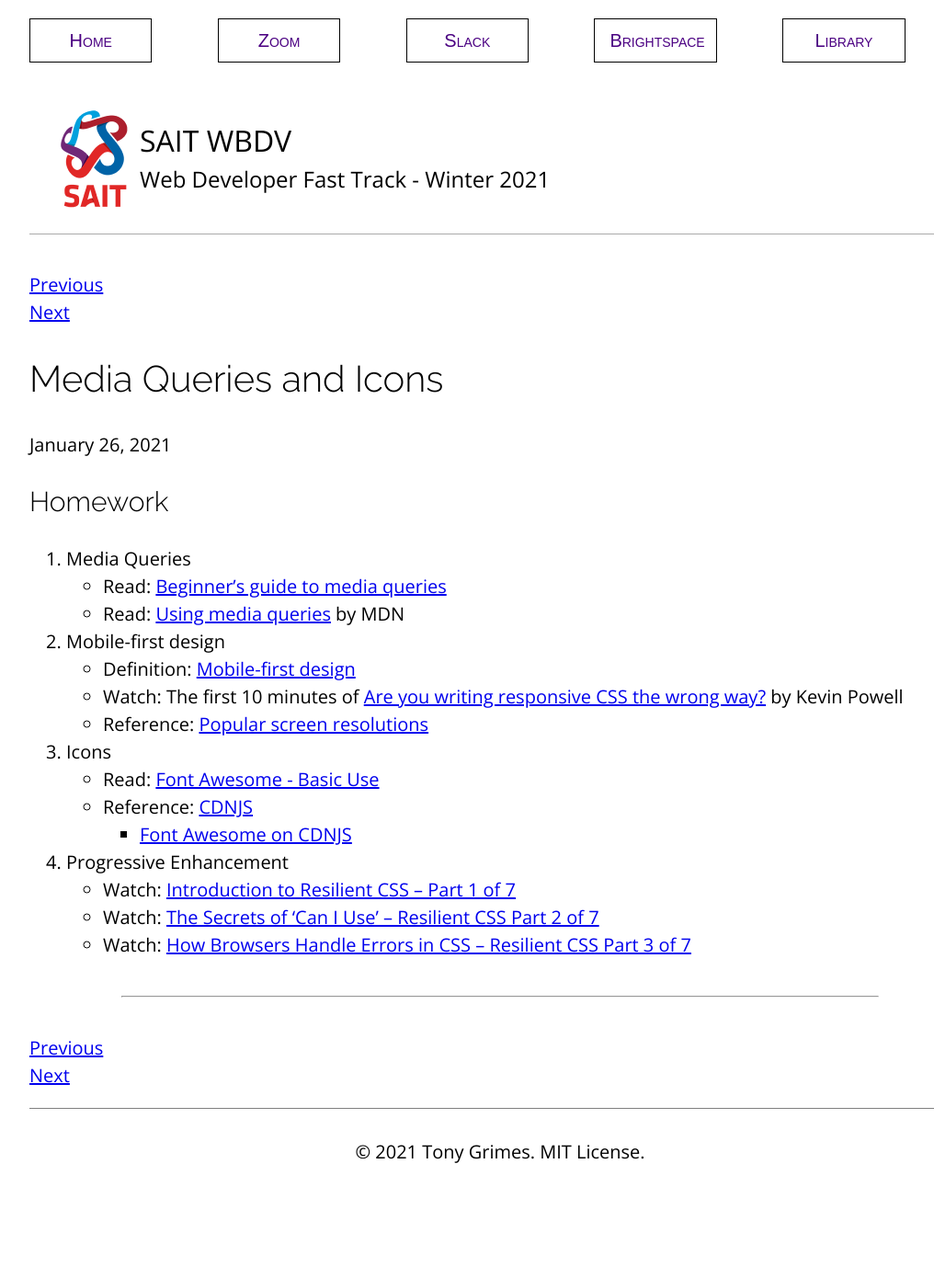
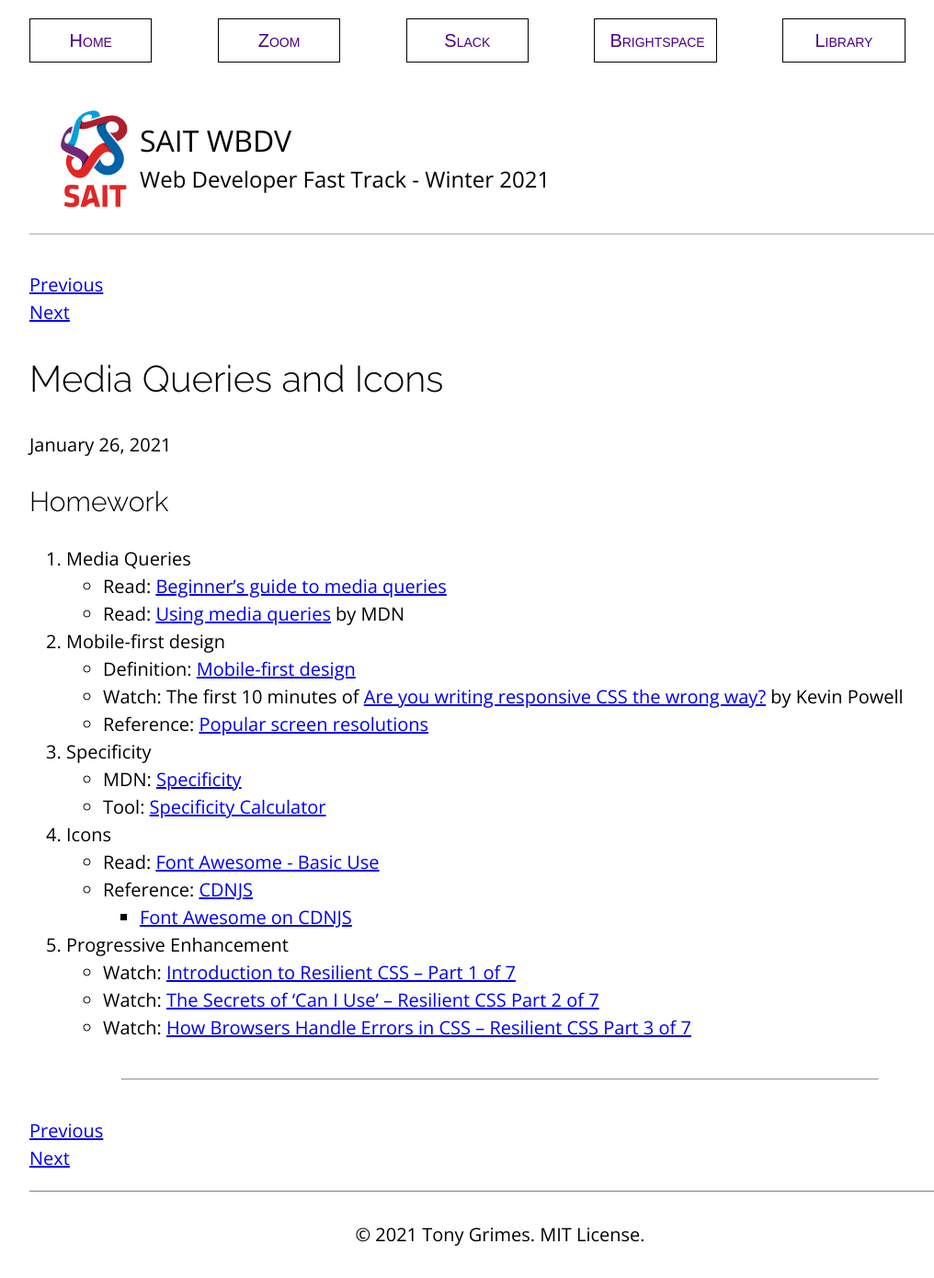
Before and after one commit to sait-wbdv/winter-2021, a Jekyll site: the page built from _posts/2021-01-26-media-queries-icons.md, in a window 1280 px wide. Shown: the whole page at 92% size, without its empty margins (96-1112 px from the left). Built offline with Jekyll 4.4.1, drawn with Linux system fonts in a browser that asks for light colours; nearby versions of some CDN libraries; before the commit the page ends 1300 px from its top, so only the background shows below that; part of the change alters nothing that is shown.

````diff
--- a/_posts/2021-01-26-media-queries-icons.md
+++ b/_posts/2021-01-26-media-queries-icons.md
@@ -12,14 +12,79 @@ categories: cpnt260
     - Definition: [Mobile-first design](https://developer.mozilla.org/en-US/docs/Glossary/Mobile_First)
     - Watch: The first 10 minutes of [Are you writing responsive CSS the wrong way?](https://youtu.be/0ohtVzCSHqs) by Kevin Powell
     - Reference: [Popular screen resolutions](https://mediag.com/blog/popular-screen-resolutions-designing-for-all/)
-3. Icons
+3. Specificity
+    - MDN: [Specificity](https://developer.mozilla.org/en-US/docs/Web/CSS/Specificity)
+    - Tool: [Specificity Calculator](https://specificity.keegan.st/)
+4. Icons
     - Read: [Font Awesome - Basic Use](https://fontawesome.com/how-to-use/on-the-web/referencing-icons/basic-use)
     - Reference: [CDNJS](https://en.wikipedia.org/wiki/Cdnjs)
         - [Font Awesome on CDNJS](https://cdnjs.com/libraries/font-awesome)
-4. Progressive Enhancement
+5. Progressive Enhancement
     - Watch: [Introduction to Resilient CSS – Part 1 of 7](https://youtu.be/u00FY9vADfQ)
     - Watch: [The Secrets of ‘Can I Use’ – Resilient CSS Part 2 of 7](https://youtu.be/WM_cKHH7bZ0)
     - Watch: [How Browsers Handle Errors in CSS – Resilient CSS Part 3 of 7](https://youtu.be/NJjlzxud4_M)
 
+---
+{% comment %}
+
+## 1. Media queries
+### Learning Objectives
+1. Distinguish between mobile-first and desktop-first design patterns.
+2. Inspect the Cascade using the Rules tab in Developer Tools.
+3. Discuss the purpose and function of media queries.
+3. Declare conditional styles using `max-width`.
+4. Declare conditional styles using `min-width`.
+5. Declare conditional styles using `orientation`.
+6. Declare conditional styles using `min-aspect-ratio` and `max-aspect-ratio`.
+
+### Materials
+- Gist: [Desktop-first: `max-width`](https://gist.github.com/acidtone/0f9c31e820f29511fc2671063fd71c58)
+- Gist: [Mobile-first: `min-width`](https://gist.github.com/acidtone/8b22888818aa6f81653ab0858ad4c418)
+- Gist: [Mobile-first: `orientation`](https://gist.github.com/acidtone/6aeb476a3c9bbc9788ce1ebc958b98d1)
+- Gist: [Squarish screens: `aspect-ratio`](https://gist.github.com/acidtone/a361a7a765fedead8e35db1ce698658b)
+
+### Key Takeaways
+1. Use media queries as a last resort. Flexbox and CSS Grid have responsivene features built-in that now replace many of the use cases for media queries.
+2. Media queries are positioned below your other declarations so that they will tend to override those styles.
+3. Position medium-width queries in order of progressing screen width width. Otherwise, some declarations may never trigger.
+    - For mobile first: default -> medium -> large
+    - For desktop first: default -> medium -> small
+4. Although it's optional, it's good practice to include a media type (ex. screen) for each media query in the form:
+
+    ```css
+    @media media-type and (media-feature-rule) {
+      /* Styles here */
+
+    }
+    ```
+5. Instead of targeting common device widths (there are too many devices for this to be effective), change the design at the size where the content starts to break in some way.
+6. Treat layout as an enhancement and aim for a mobile-first design. Start with a simple, single-column design that works for mobile and _then_ begin adding layout features in your media queries for larger screens.
+7. Try using relative widths (`em`, `rem`, `ch`, etc) instead of pixels. This avoids issues with devices that are zoomed in and keeps you focused on your design, not devices.
+8. Avoid using these deprecated media features:
+    - `device-aspect-ratio`
+    - `device-height`
+    - `device-width`
 
 ---
+
+## 2. Font Awesome and CDNJS
+
+---
+
+## Activities
+### 1. Basic responsive navigation
+Refactor your Flexbox navigation from yesterday to make it responsive.
+1. Using a mobile-first method, create a default vertical navigation that will work on mobile devices.
+2. Using a media query for larger screens, make your navigation horizontal. Choose a screen width that makes sense for the width of your navigation.
+
+### 2. Advanced: Hamburger icons
+Refactor your responsive nav above to incorporate a hamburger menu:
+1. Using a mobile-first method, hide your vertical menu (`display: none` is easiest) and replace it with a hamburger menu icon.
+2. Using your media query, replace the hamburger menu icon with your horizontal menu.
+3. Using the [checkbox hack](https://css-tricks.com/the-checkbox-hack/) use CSS to show/hide your vertical menu when the hamburger icon is checked/unchecked.
+
+### 3. Test your skills
+- MDN: [Media Queries and Responsive Design](https://developer.mozilla.org/en-US/docs/Learn/CSS/CSS_layout/rwd_skills)
+- Note: Flexbox and/or CSS Grid knowledge will be helpful with this exercise.
+
+{% endcomment %}
````
